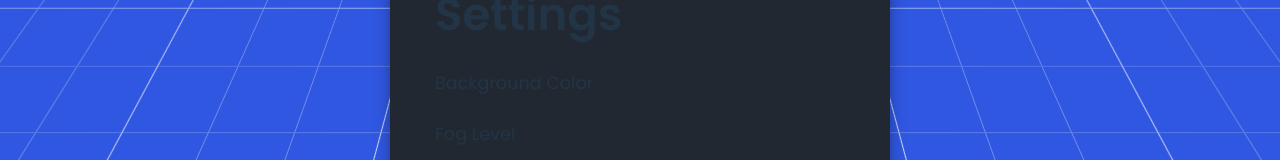
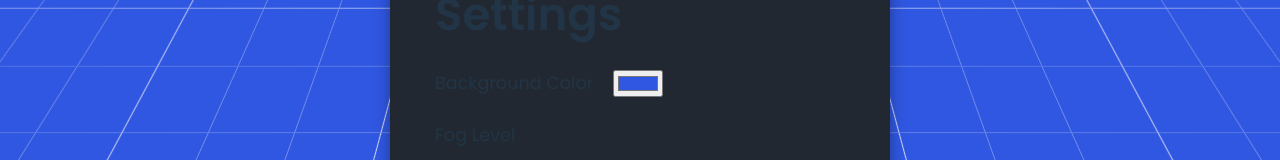
Before and after one commit to ToprakArslann/3Dnotes, a React (Vite) app: page / in a window 1280 px wide. Both pictures are taken after a click on the button "Settings". Shown: the part 190-350 px from the top of the page. Built offline with nearby package versions, Linux system fonts and the light colour scheme.

Commit message:
Ui update - added functionality to Background Color inside settings

```diff
--- a/src/App.css
+++ b/src/App.css
@@ -252,6 +252,7 @@ input[type="range"]:disabled::-moz-range-thumb {
 }
 .settingsMenu_itemName{
   display: flex;
+  gap: 20px;
   font-size: 1.1rem;
   align-items: center;
 }
--- a/src/App.jsx
+++ b/src/App.jsx
@@ -246,7 +246,7 @@ const App = () => {
   const [ fogLevel, setFogLevel ] = useState(100);
   const [ gridValue1, setGridValue1 ] = useState(2);
   const [ gridValue2, setGridValue2 ] = useState(6);
-
+  const [ backgroundColor, setBackgroundColor ] = useState("#3057E1");
   const [books, setBooks] = useState([]);
   const [selectedBookId, setSelectedBookId] = useState(null);
   const [nextBookId, setNextBookId] = useState(1);
@@ -277,7 +277,7 @@ const App = () => {
       <Canvas camera={{position: [startPos.x,startPos.y,startPos.z]}} gl={{antialias: true}} style={{height: '100vh', width: '100vw', display: 'flex', justifyContent: 'center', alignItems: 'center'}}>
         <OrbitControls enabled={!isRotating && !isDragging && !anyMarkerActive && !showSettings} makeDefault/>
         <spotLight position={[0,5,0]} intensity={10} color={0xffffff}/>
-        <color attach="background" args={["#3057E1"]}/>
+        <color attach="background" args={[backgroundColor]}/>
         <InfiniteGrid size1={gridValue1} size2={gridValue2} color={0xffffff} distance={fogLevel} axes="xzy"/>
         {!anyMarkerActive &&
           <GizmoHelper alignment="bottom-right" margin={[80,80]} >
@@ -304,6 +304,8 @@ const App = () => {
       <UserInterface
         showSettings={showSettings}
         setShowSettings={setShowSettings}
+        backgroundColor={backgroundColor}
+        setBackgroundColor={setBackgroundColor}
         fogLevel={fogLevel}
         setFogLevel={setFogLevel}
         gridValue1={gridValue1}
--- a/src/UserInterface.jsx
+++ b/src/UserInterface.jsx
@@ -2,7 +2,7 @@ import { Settings, BookOpen, StickyNote, Star, MoveUpRight, Fullscreen } from "l
 import { useState } from "react";
 import { Html } from "@react-three/drei";
 
-const UserInterface = ({ showSettings, setShowSettings, fogLevel, setFogLevel, gridValue1, setGridValue1, gridValue2, setGridValue2, createBook, anyMarkerActive}) => {
+const UserInterface = ({ showSettings, setShowSettings, fogLevel, backgroundColor, setBackgroundColor, setFogLevel, gridValue1, setGridValue1, gridValue2, setGridValue2, createBook, anyMarkerActive}) => {
     return (
         <>
         {!anyMarkerActive &&
@@ -21,7 +21,8 @@ const UserInterface = ({ showSettings, setShowSettings, fogLevel, setFogLevel, g
                     <h1 className="userInterface_settingsMenu_header">Settings</h1>
                     <div className="userInterface_settingsMenu_items">
                         <div className="item">
-                            <span className="settingsMenu_itemName">Background Color</span>
+                            <span className="settingsMenu_itemName">Background Color <input type="color" value={backgroundColor} onChange={(e) => setBackgroundColor(e.target.value)} /></span>
+
                         </div>
                         <div className="item">
                             <span className="settingsMenu_itemName">
```
